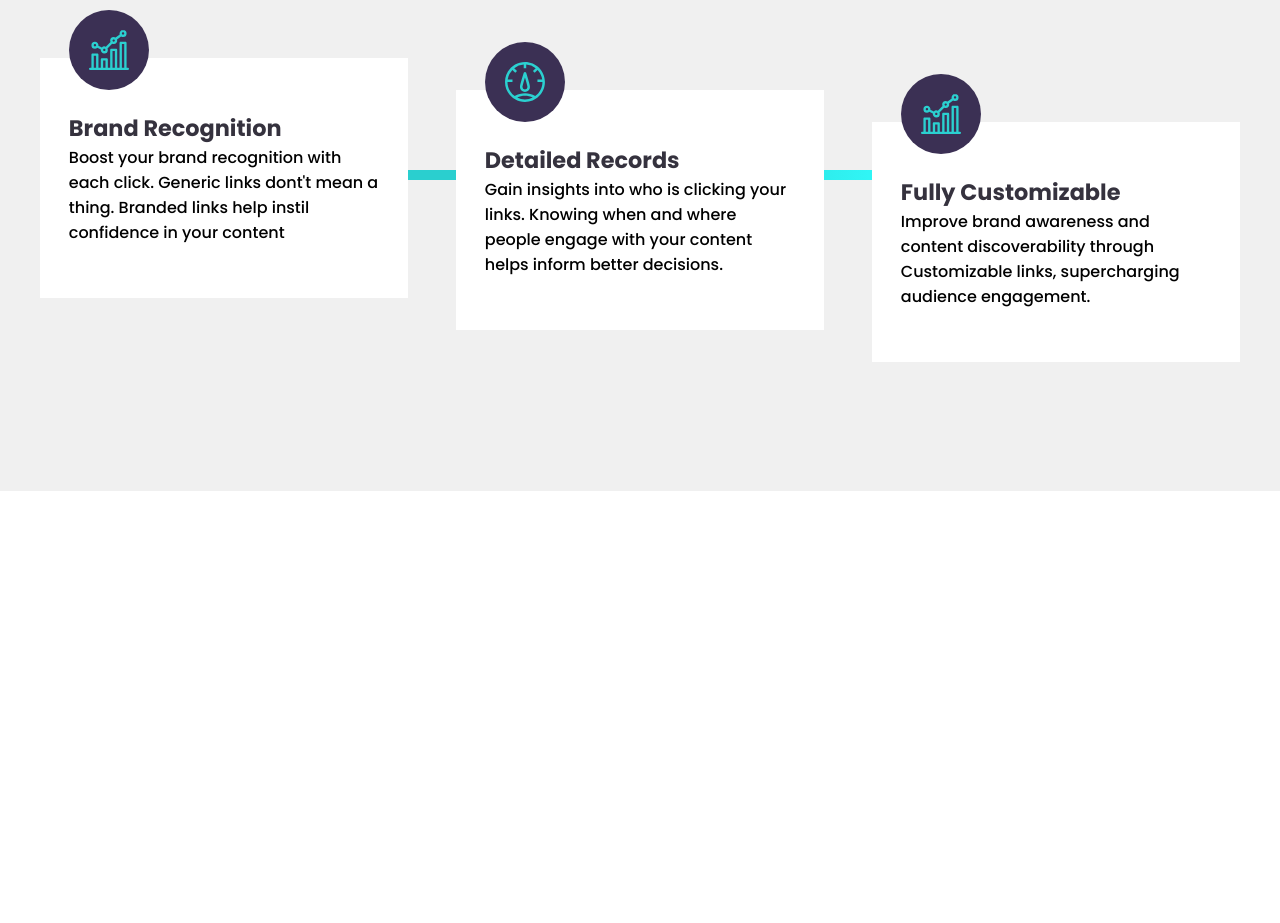
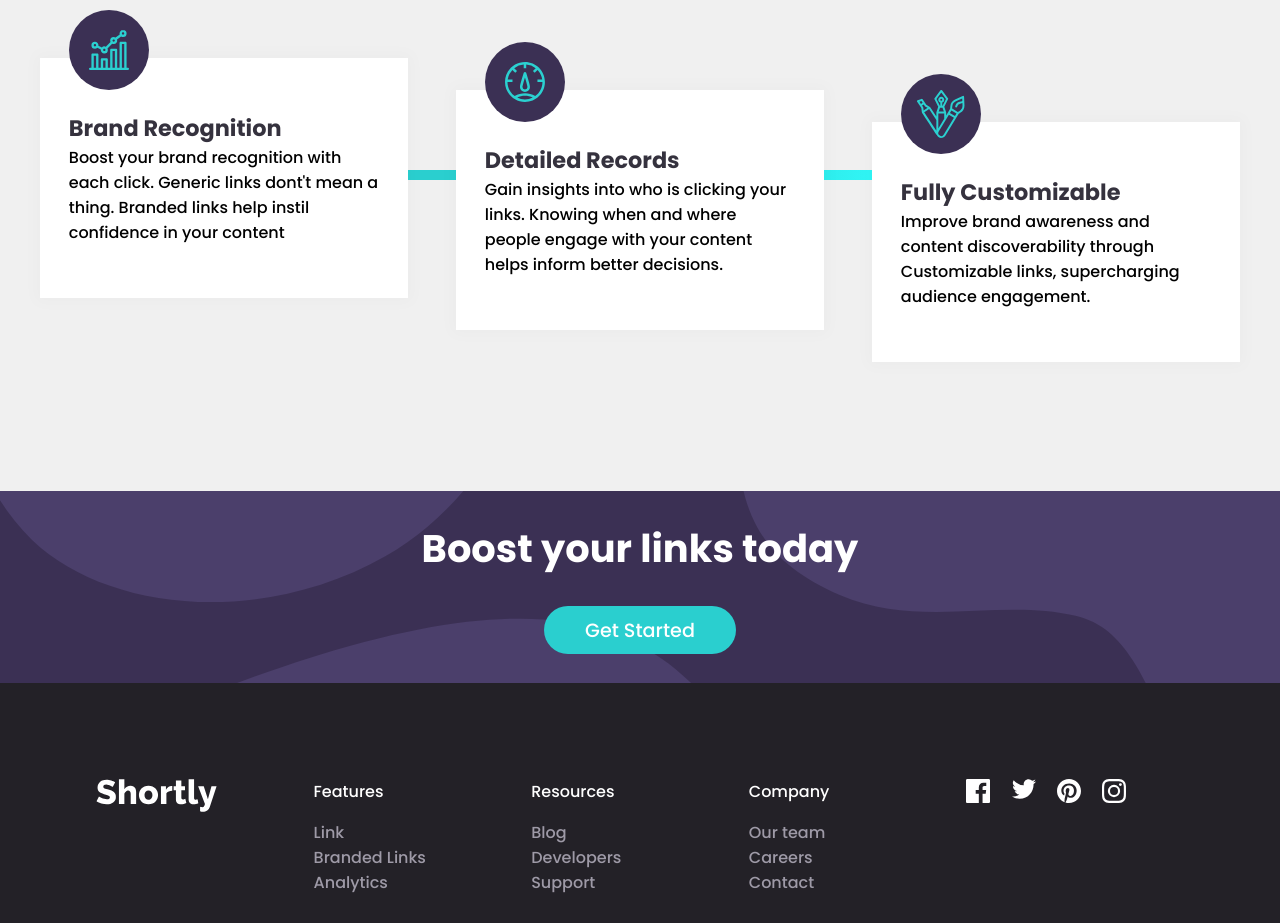
Before and after one commit to JPbyte/Shortly-URL-shortening-API-Challenge-solution, a plain HTML site: page index.html in a window 1280 px wide. Shown: the part 1120-2043 px from the top of the page. Before the commit the page ends 1611 px from the top, so only its background shows below. Drawn offline with Linux system fonts and the light colour scheme.

Commit message:
adicionando os scripts

```diff
--- a/index.html
+++ b/index.html
@@ -13,8 +13,8 @@
       <div class="nav_login">
         <nav>
           <a href="#">Features</a>
-            <a href="#">Pricing</a>
-              <a href="#">Resources</a>
+          <a href="#">Pricing</a>
+          <a href="#">Resources</a>
         </nav>
         <div class="login_sign">
           <a href="#">Login</a>
@@ -34,9 +34,11 @@
       </div>
     </div>
     <div class="statistics">
-      <div id="link">
-        <input type="text" id="link_put" placeholder="Shorten a link here...">
-          <button id="link_btn">Shorten it!</button>
+      <div class="link_start">
+        <div id="link">
+          <input type="text" id="link_put" placeholder="Shorten a link here...">
+            <button id="link_btn">Shorten it!</button>
+        </div>
       </div>
       <div class="adv_stats">
         <h2>Advanced Statistics</h2>
@@ -51,14 +53,14 @@
               </div>
               <div class="card">
                 <div class="img_border">
-                  <img class="detailed_img"src="images/icon-detailed-records.svg" alt="icon-brand-recognition">
+                  <img class="brand_img"src="images/icon-detailed-records.svg" alt="icon-brand-recognition">
                 </div>
                   <h3>Detailed Records</h3>
                     <p>Gain insights into who is clicking your links. Knowing when and where people engage with your content helps inform better decisions.</p>
               </div>
               <div class="card">
                 <div class="img_border">
-                  <img class="fully_img"src="images/icon-brand-recognition.svg" alt="icon-brand-recognition">
+                  <img class="brand_img" src="images/icon-fully-customizable.svg" alt="icon-brand-recognition">
                 </div>
                   <h3>Fully Customizable</h3>
                     <p>Improve brand awareness and content discoverability through Customizable links, supercharging audience engagement.</p>
@@ -66,6 +68,53 @@
             </div>
       </div>
     </div>
+    <div id="boost">
+      <h2 class="boost_h2">Boost your links today</h2>
+        <button class="boost_btn">Get Started</button>
+    </div>
+    <footer>
+      <div class="footer_logo">
+        <img src="images/logo.svg" alt="logo">
+      </div>
+      <div class="footer_nav">
+        <nav>
+          <ul>
+            <li>Features</li>
+            <li>Link</li>
+            <li>Branded Links</li>
+            <li>Analytics</li>
+          </ul>
+        </nav>
+      </div>
+      <div class="footer_nav">
+        <nav>
+          <ul>
+            <li>Resources</li>
+            <li>Blog</li>
+            <li>Developers</li>
+            <li>Support</li>
+          </ul>
+        </nav>
+      </div>
+      <div class="footer_nav">
+        <nav>
+          <ul>
+            <li>Company</li>
+            <li>Our team</li>
+            <li>Careers</li>
+            <li>Contact</li>
+          </ul>
+        </nav>
+      </div>
+      <div class="social">
+        <ul>
+          <li><img src="images/icon-facebook.svg" alt="icon-facebook"></li>
+          <li><img src="images/icon-twitter.svg" alt="icon-twitter"></li>
+          <li><img src="images/icon-pinterest.svg" alt="icon-pinterest"></li>
+          <li><img src="images/icon-instagram.svg" alt="icon-instagram"></li>
+        </ul>
+      </div>
+    </footer>
   </main>
 
   <!-- <div class="attribution">
--- a/scss/_boost.scss
+++ b/scss/_boost.scss
@@ -0,0 +1,30 @@
+#boost{
+    width: 100%;
+    height: 12rem;
+    display: flex;
+    flex-direction: column;
+    justify-content: space-evenly;
+    align-items: center;
+    background: url(../images/bg-boost-desktop.svg) no-repeat hsl(257, 27%, 26%);
+    background-size: 100%;
+        .boost_h2{
+            font-size: 2.4rem;
+            color: white;
+        }
+        .boost_btn{
+            font-size: 1.2rem;
+            width: 100%;
+            max-width: 12rem;
+            height: 3rem;
+            background-color: $Cyan;
+            color: white;
+            border: none;
+            border-radius: 1.5rem;
+            transition: 0.4s;
+            cursor: pointer;
+                &:hover{
+                    opacity: 0.9;
+                    transform: scale(1.015);
+                }
+        }
+}
--- a/scss/_footer.scss
+++ b/scss/_footer.scss
@@ -0,0 +1,47 @@
+footer{
+    width: 100%;
+    height: 15rem;
+    padding: 6rem;
+    background-color: $Very-Dark-Violet;
+    display: grid;
+    grid-template-columns: repeat(5, 1fr);
+        .footer_logo{
+            filter: brightness(0) saturate(100%) invert(100%) sepia(1%) saturate(1086%) hue-rotate(82deg) brightness(114%) contrast(100%);
+        }
+        .footer_nav{
+            width: 100%;
+            max-width: 8rem;
+            color: $Grayish-Violet;
+                nav{
+                    ul{
+                        li{
+                            cursor: pointer;
+                            transition: 0.4s;
+                                &:hover{
+                                    color: $Cyan;
+                                }
+                        }
+                        li:nth-child(1){
+                            margin-bottom: 1rem;
+                            color: white;
+                        }
+                    }
+                }
+        }
+        .social{
+            ul{
+                width: 100%;
+                max-width: 10rem;
+                display: flex;
+                justify-content: space-between;
+                    li{
+                        cursor: pointer;
+                        transition: 0.4s;
+                            &:hover{
+                                transform: translateY(-0.10rem);
+                                filter: brightness(0) saturate(100%) invert(83%) sepia(73%) saturate(1690%) hue-rotate(119deg) brightness(91%) contrast(76%);
+                            }
+                    }
+            }
+        }
+}
--- a/scss/_statistics.scss
+++ b/scss/_statistics.scss
@@ -6,6 +6,9 @@
     flex-direction: column;
     align-items: center;
     position: relative;
+        .link_start{
+            width: 100%;
+            max-width: 75rem;
             #link{
                 width: 90%;
                 max-width: 78rem;
@@ -46,6 +49,7 @@
                             &:hover{
                                 background-color: hsl(180, 70%, 52%);
                                 transform: scale(1.01);
+                            }
                     }
             }
         }
@@ -95,6 +99,7 @@
                             flex-direction: column;
                             justify-content: center;
                             transition: 0.4s;
+                            box-shadow: 0px 0px 15px 5px rgba(0,0,0,0.02);                            ;
                                 &:nth-child(2) {
                                     margin-top: 2rem;
                                 }
@@ -121,7 +126,7 @@
                                     background-color: #3b3054;
                                 }
                                     &:hover{
-                                        transform: scale(1.03);
+                                        transform: scale(1.02);
                                     }
                         }
                 }
--- a/scss/main.scss
+++ b/scss/main.scss
@@ -14,7 +14,8 @@ $Very-Dark-Violet: hsl(260, 8%, 14%);
     margin: 0;
     box-sizing: border-box;
     font-family: 'Poppins', sans-serif;
-    text-decoration: none
+    text-decoration: none;
+    list-style: none;
 }
 
 body{
--- a/src/script.js
+++ b/src/script.js
@@ -0,0 +1,15 @@
+//variables
+const link = document.getElementById("link_put")
+const btnLink = document.getElementById("link_btn")
+const statsRotate = document.querySelectorAll(".img_border")
+
+statsRotate.forEach(st => {
+    st.addEventListener("mouseenter", () => {
+        st.style.transition = "0.4s"
+        st.style.transform = "rotate(360deg)"
+    })
+})
+
+btnLink.addEventListener("click", () => {
+
+})
```
Also changed, not shown: scss/main.css, 1 other file. Lines whose indentation alone changed are shown as unchanged.
